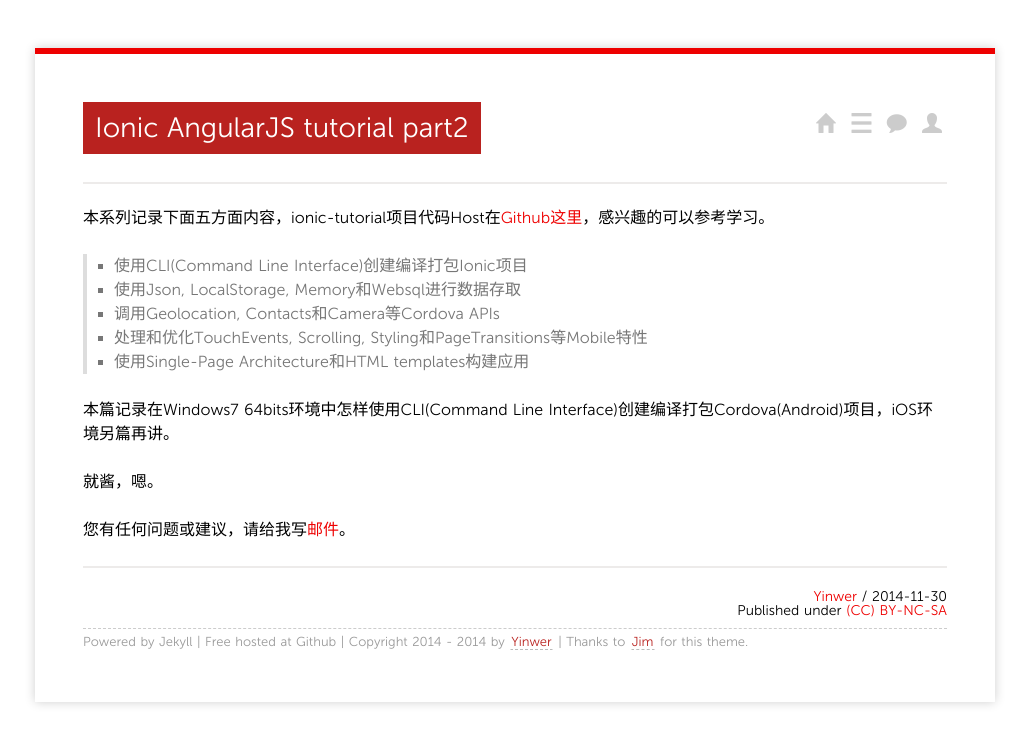
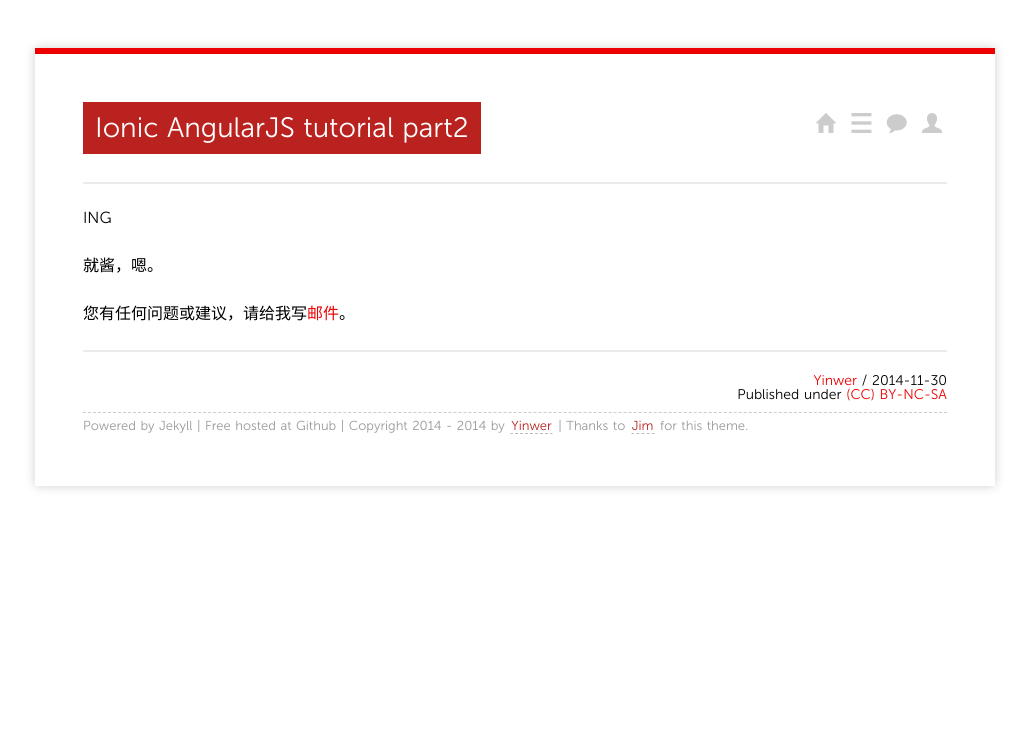
Before and after one commit to yinwer81/yinwer81.github.com, a Jekyll site: the page built from _posts/201411/2014-11-30-ionic-angularjs-tutorial-part2.md, in a window 1280 px wide. Shown: the top 744 px of the page, without its empty margins (125-1154 px from the left). Built offline with Jekyll 4.4.1, drawn with Linux system fonts in a browser that asks for light colours; nearby versions of some CDN libraries; Markdown is read by kramdown in place of the engine named in the settings; comment, search, counter and statistics services are not loaded.

Commit message:
refresh ionic-angularjs-tutorials

```diff
--- a/_posts/201411/2014-11-30-ionic-angularjs-tutorial-part2.md
+++ b/_posts/201411/2014-11-30-ionic-angularjs-tutorial-part2.md
@@ -4,14 +4,7 @@
 categories: Ionic
 ---
 
-本系列记录下面五方面内容，ionic-tutorial项目代码Host在[Github这里](https://github.com/yinwer81/ionic-tutorial)，感兴趣的可以参考学习。
->* 使用CLI(Command Line Interface)创建编译打包Ionic项目
->* 使用Json, LocalStorage, Memory和Websql进行数据存取
->* 调用Geolocation, Contacts和Camera等Cordova APIs
->* 处理和优化TouchEvents, Scrolling, Styling和PageTransitions等Mobile特性
->* 使用Single-Page Architecture和HTML templates构建应用
-
-本篇记录在Windows7 64bits环境中怎样使用CLI(Command Line Interface)创建编译打包Cordova(Android)项目，iOS环境另篇再讲。
+ING
 
 就酱，嗯。
 
```
Also changed, not shown: _posts/201411/2014-11-28-ionic-angularjs-tutorial-part1.md (+1 -6 lines).
